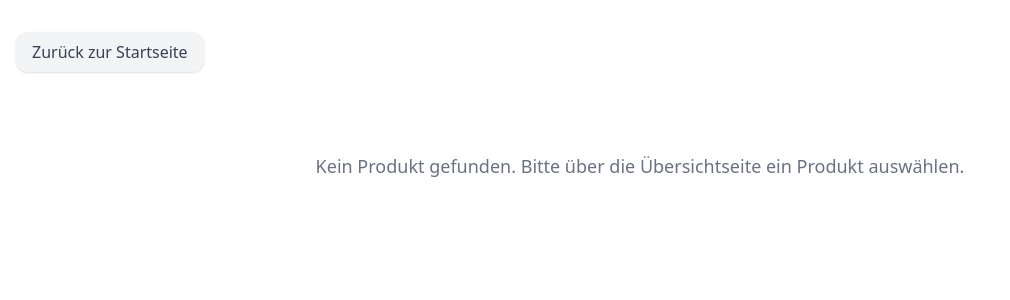
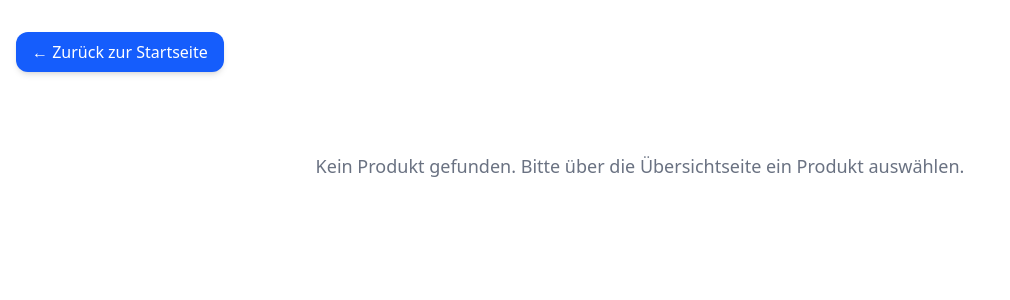
Before and after one commit to JoachimFreimueller/svelte-project-deployVersion, a SvelteKit app in the folder Webshop/: page /Details in a window 1280 px wide. Shown: the top 300 px of the page, without its empty margins (0-1010 px from the left). Built offline with nearby package versions, Linux system fonts and the light colour scheme.

Commit message:
design + back button in cart site

```diff
--- a/Webshop/src/Components/ProductsList.svelte
+++ b/Webshop/src/Components/ProductsList.svelte
@@ -13,7 +13,6 @@
 
     </script>
 
-    <div class="p-8 bg-gray-50 min-h-screen">
         <h1 class="text-3xl font-bold mb-10 text-gray-800">
             🛒 Dein Warenkorb
         </h1>
@@ -61,5 +60,3 @@
 		<p class="text-2xl font-bold text-green-600">${sum.toFixed(2)}</p>
 	</div>
 </div>
-
-    </div>
--- a/Webshop/src/routes/Cart/+page.svelte
+++ b/Webshop/src/routes/Cart/+page.svelte
@@ -1,6 +1,7 @@
 <script>
     import { onMount } from "svelte";
     import ProductsList from "../../Components/ProductsList.svelte";
+    import { goto } from "$app/navigation";
 
     let productsWithButtons = $state([]);
 
@@ -17,6 +18,17 @@
 
 </script>
 
+<div class="p-6 bg-gray-50 min-h-screen">
+
+	<button
+		onclick={() => goto("../")}
+		class="flex items-center gap-2 bg-blue-600 hover:bg-blue-700 text-white px-4 py-2 rounded-xl shadow-md transition duration-300"
+	>
+		← Zurück zur Startseite
+	</button>
+
+    <br>
+
 {#if productsWithButtons.length > 0}
 
  <ProductsList productsWithButtons = {productsWithButtons}/>
@@ -26,3 +38,5 @@
         Dein Warenkorb ist leer.
     </p>
 {/if}
+
+</div>
--- a/Webshop/src/routes/Details/+page.svelte
+++ b/Webshop/src/routes/Details/+page.svelte
@@ -22,10 +22,13 @@ onMount(() => {
 
 </script>
 
-<button onclick={() => goHome()}
-	class="mt-8 ml-4 flex items-center gap-2 bg-gray-100 hover:bg-gray-200 text-gray-700 font-medium px-4 py-2 rounded-xl shadow-sm transition duration-300">
-	<span>Zurück zur Startseite</span>
+<button
+	onclick={() => goHome()}
+	class="mt-8 ml-4 flex items-center gap-2 bg-blue-600 hover:bg-blue-700 text-white font-medium px-4 py-2 rounded-xl shadow-md transition duration-300"
+>
+	← Zurück zur Startseite
 </button>
+
 
 
 {#if product}
```
